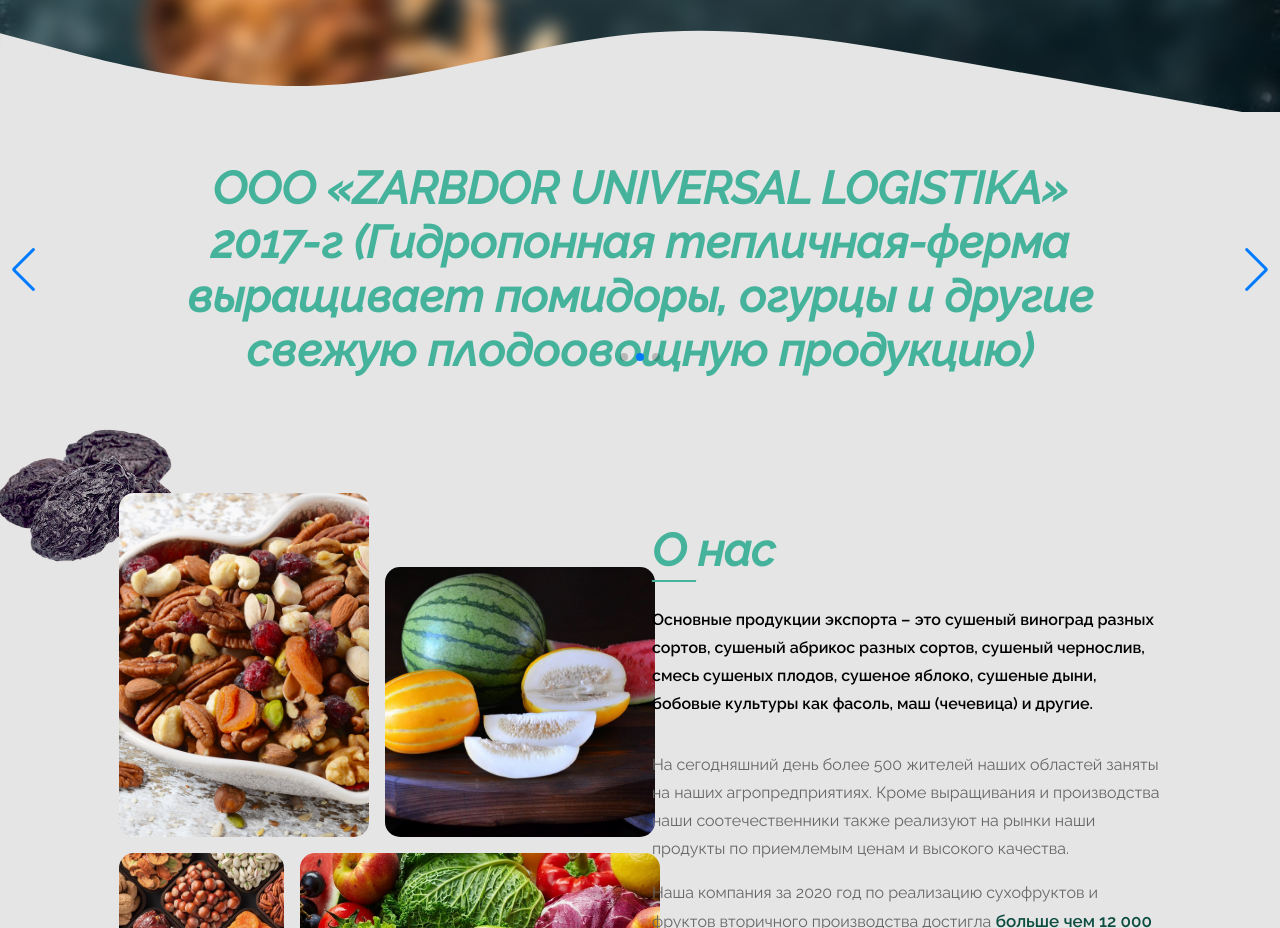
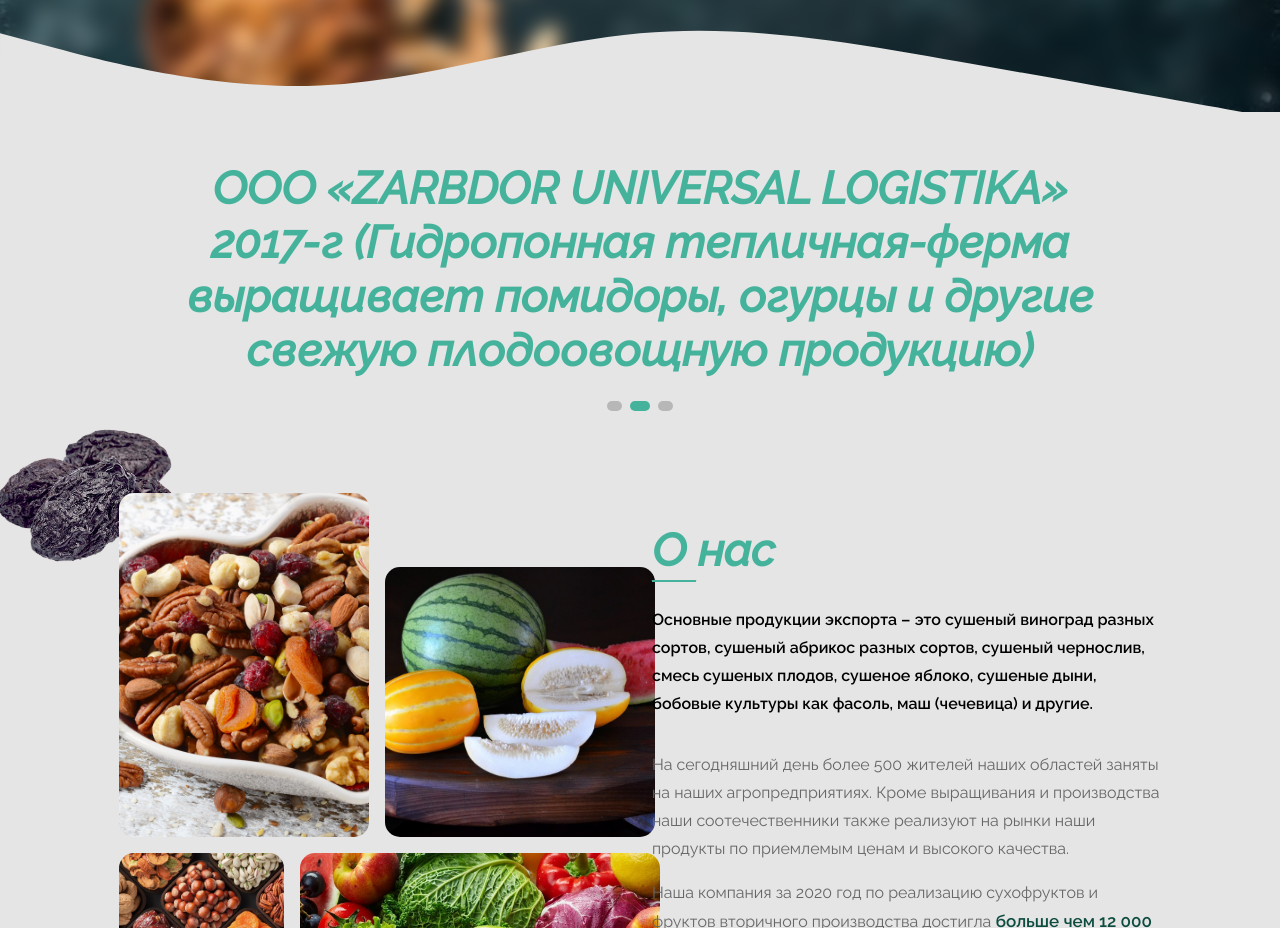
Before and after one commit to 7Davronbek/app-suxofruits-client, a React (Create React App) app: page / in a window 1280 px wide. Shown: the part 688-1616 px from the top of the page. Built offline with nearby package versions, Linux system fonts and the light colour scheme; some icons are missing.

Commit message:
suxofruits

```diff
--- a/src/components/AboutUs.jsx
+++ b/src/components/AboutUs.jsx
@@ -7,7 +7,7 @@ const AboutUs = () => {
             <div className="aboutUs">
                 <div className="container">
                     <div className="row justify-content-center align-items-center">
-                        <div className="col-5">
+                        <div className="col-lg-5">
                             <div className="d-flex align-items-end">
                                 <img className='me-3 first' src="/assets/image/aboutUs/1.jpg" alt="" />
                                 <img className='second' src="/assets/image/aboutUs/4.jpg" alt="" />
@@ -17,7 +17,7 @@ const AboutUs = () => {
                                 <img className='fourth' src="/assets/image/aboutUs/3.jpg" alt="" />
                             </div>
                         </div>
-                        <div className="col-5">
+                        <div className="col-lg-5">
                             <h1 className='bold'>О нас</h1>
                             <h2>Основные продукции экспорта – это сушеный виноград разных сортов, сушеный абрикос разных сортов, сушеный чернослив, смесь сушеных плодов, сушеное яблоко, сушеные дыни, бобовые культуры как фасоль, маш (чечевица) и другие.</h2>
                             <p className='mt-3'>На сегодняшний день более 500 жителей наших областей заняты на наших агропредприятиях. Кроме выращивания и производства наши соотечественники также реализуют на рынки наши продукты по приемлемым ценам и высокого качества.</p>
--- a/src/pages/Main.jsx
+++ b/src/pages/Main.jsx
@@ -1,4 +1,4 @@
-// import axios from 'axios';
+import axios from 'axios';
 import React, { useEffect, useState } from 'react'
 import AboutUs from '../components/AboutUs';
 import Benefits from '../components/Benefits';
@@ -7,7 +7,7 @@ import Galary from '../components/Galary';
 import Header from '../components/Header';
 // import Sertificates from '../components/Sertificates';
 import WhyWe from '../components/WhyWe';
-// import { API_PATH } from '../tools/constants';
+import { API_PATH } from '../tools/constants';
 
 const Main = () => {
     const [isLoading, setIsLoading] = useState(true);
@@ -26,7 +26,7 @@ const Main = () => {
 
     useEffect(() => {
 
-        // fetch("http://ekofrukt.uz/api/product/")
+        // fetch("http://ekofrukt.uz/api/product")
         //     .then(response => response.json())
         //     .then(json => console.log(json))
 
--- a/src/sass/main.scss
+++ b/src/sass/main.scss
@@ -390,6 +390,7 @@ html {
         }
 
         .navBar {
+            display: none;
             padding: 60px 0 40px;
             position: fixed;
             width: 100%;
@@ -511,11 +512,28 @@ html {
                     font-size: 60px;
                     color: #fff;
                     margin-bottom: 40px;
+
+                    @media(max-width: 767px) {
+                        font-size: 40px;
+                    }
                 }
 
                 h5 {
                     color: #efefef;
                     line-height: 30px;
+
+                    @media(max-width: 767px) {
+                        font-size: 15px;
+                    }
+                }
+
+                @media(max-width: 1200px) {
+                    width: 90%;
+                }
+
+                @media(max-width: 767px) {
+                    padding: 50px 30px;
+                    margin-bottom: 60px;
                 }
             }
 
@@ -528,6 +546,10 @@ html {
                 font-weight: 600;
                 color: #fff;
                 margin-bottom: 20px;
+
+                @media(max-width: 767px) {
+                    font-size: 25px;
+                }
             }
 
             .svg {
@@ -540,6 +562,15 @@ html {
                     animation: anim2 10s linear infinite;
                     width: 100%;
                 }
+
+                @media(max-width: 992px) {
+                    bottom: -10px;
+                }
+            }
+
+            @media(max-width: 1200px) {
+                height: auto;
+                padding: 100px 0;
             }
         }
 
@@ -588,6 +619,10 @@ html {
 
                 img {
                     width: 100%;
+                }
+
+                @media(max-width: 767px) {
+                    left: -80px;
                 }
             }
 
@@ -1401,7 +1436,7 @@ html {
         }
 
         .companies {
-            padding: 50px 0;
+            // padding: 50px 0;
 
             h2 {
                 font-weight: 700;
@@ -1410,7 +1445,50 @@ html {
                 position: relative;
                 text-align: center;
                 width: 75%;
-                margin:  auto;
+                margin: auto;
+
+                @media(max-width: 767px) {
+                    font-size: 36px;
+                    font-weight: 600;
+                }
+            }
+
+            .swiper {
+
+                .swiper-wrapper {
+                    padding: 50px 0;
+
+                    @media(max-width: 767px) {
+                        padding: 40px 0;
+                    }
+                }
+            }
+
+            .swiper-pagination {
+
+                @media(max-width: 767px) {
+                    bottom: -5px;
+                }
+            }
+
+            .swiper-pagination-bullet {
+                height: 10px;
+                width: 15px;
+                border-radius: 5px;
+                transition: all .4s ease-in;
+
+                &.swiper-pagination-bullet-active {
+                    background-color: $main;
+                    width: 20px;
+                }
+            }
+
+            .swiper-button-prev,
+            .swiper-button-next {
+
+                &::after {
+                    display: none;
+                }
             }
         }
 
@@ -1483,6 +1561,13 @@ html {
                     background-color: $main;
                     bottom: -7px;
                     left: 41%;
+                }
+
+                @media(max-width: 767px) {
+                    font-size: 28px;
+                    font-weight: 600;
+                    line-height: 39px;
+                    width: 95%;
                 }
             }
         }
```
